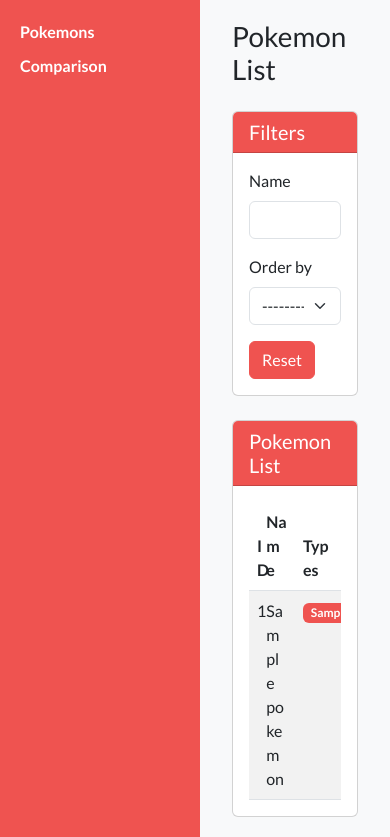
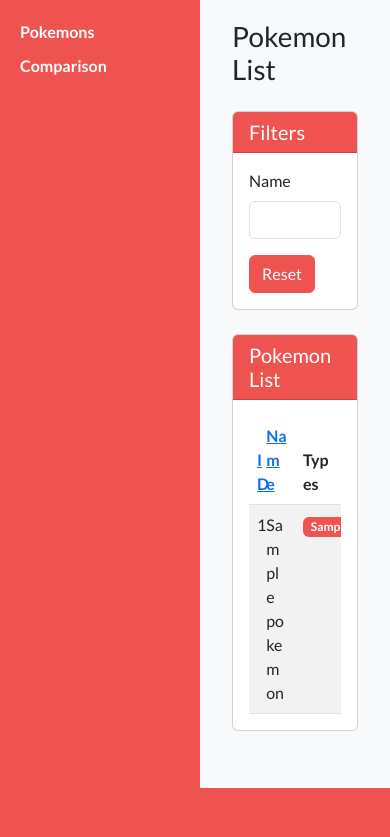
Before and after one commit to vyvojer/pokedex-challenge, a Django app: page / in a window 390 px wide. Shown: the part 56-893 px from the top of the page. After the commit the page ends 844 px from the top, so only its background shows below. Run offline with Django 5.2, Linux system fonts and the light colour scheme; tables that the repository leaves empty hold one stand-in row (values such as "Sample post"); parts of the project's set-up code (start-up, migrations or seed data) failed here and were passed over.

Commit message:
Add dynamic sorting and pagination with HTMX
Introduced HTMX-driven dynamic sorting (`change_order` view) and pagination (`change_page` view) for the Pokémon list. Refactored templates for event-based interactions, removed static dropdowns, and made pagination configurable via the `PAGE_SIZE` setting. Added tests for both features and bumped version to 0.0.5.

```diff
--- a/apps/pokemons/templates/pokemons/pokemon_list.html
+++ b/apps/pokemons/templates/pokemons/pokemon_list.html
@@ -8,8 +8,16 @@
             <table class="table table-striped table-hover mb-0" style="table-layout: fixed; width: 100%">
                 <thead>
                     <tr>
-                        <th style="width: 10%">ID</th>
-                        <th style="width: 40%">Name</th>
+                        <th style="width: 10%">
+                            <a href="#" hx-get="{% url 'pokemons:change_order' field='id' %}" hx-target="#order-input" hx-swap="outerHTML" hx-include="#order-input">
+                                ID
+                            </a>
+                        </th>
+                        <th style="width: 40%">
+                            <a href="#" hx-get="{% url 'pokemons:change_order' field='name' %}" hx-target="#order-input" hx-swap="outerHTML" hx-include="#order-input">
+                                Name
+                            </a>
+                        </th>
                         <th style="width: 50%">Types</th>
                     </tr>
                 </thead>
@@ -66,7 +74,7 @@
                 <li class="page-item active"><a class="page-link" href="#">{{ num }}</a></li>
                 {% elif num > page_obj.number|add:'-3' and num < page_obj.number|add:'3' %}
                 <li class="page-item">
-                    <a class="page-link" href="?{% if request.GET.name__icontains %}name__icontains={{ request.GET.name__icontains }}&{% endif %}{% if request.GET.o %}o={{ request.GET.o }}&{% endif %}page={{ num }}">{{ num }}</a>
+                    <a class="page-link" href="#" hx-get="{% url 'pokemons:change_page' page=num %}" hx-target="#page-input" hx-swap="outerHTML">{{ num }}</a>
                 </li>
                 {% endif %}
             {% endfor %}
--- a/apps/pokemons/templates/pokemons/pokemons.html
+++ b/apps/pokemons/templates/pokemons/pokemons.html
@@ -14,7 +14,7 @@
             </div>
             <div class="card-body">
                 <form method="get" id="filter-form" hx-get="{% url 'pokemons:pokemon_list' %}" hx-target="#pokemon-list"
-                      hx-trigger="submit, change">
+                      hx-trigger="submit, change, page-changed from:body">
                     <div class="row">
                         <div class="col-md-6">
                             <div class="mb-3">
@@ -26,28 +26,10 @@
                                        hx-trigger="keyup delay:250ms changed">
                             </div>
                         </div>
-                        <div class="col-md-6">
-                            <div class="mb-3">
-                                <label for="id_o" class="form-label">Order by</label>
-                                <select name="o" id="id_o" class="form-select">
-                                    <option value="">---------</option>
-                                    <option value="id" {% if filter.form.o.value == 'id' %}selected{% endif %}>ID
-                                        (ascending)
-                                    </option>
-                                    <option value="-id" {% if filter.form.o.value == '-id' %}selected{% endif %}>ID
-                                        (descending)
-                                    </option>
-                                    <option value="name" {% if filter.form.o.value == 'name' %}selected{% endif %}>Name
-                                        (A-Z)
-                                    </option>
-                                    <option value="-name" {% if filter.form.o.value == '-name' %}selected{% endif %}>
-                                        Name (Z-A)
-                                    </option>
-                                </select>
-                            </div>
-                        </div>
                     </div>
                     <a href="{% url 'pokemons:pokemon_list' %}" class="btn btn-primary">Reset</a>
+                    <input id="page-input" type="hidden" name="page" value="1">
+                    <input id="order-input" type="hidden" name="o" value="">
                 </form>
             </div>
         </div>
--- a/apps/pokemons/urls.py
+++ b/apps/pokemons/urls.py
@@ -6,4 +6,6 @@ app_name = "pokemons"
 
 urlpatterns = [
     path("", views.PokemonListView.as_view(), name="pokemon_list"),
+    path("change-page/<int:page>/", views.change_page, name="change_page"),
+    path("change-order/<str:field>/", views.change_order, name="change_order"),
 ]
--- a/apps/pokemons/views.py
+++ b/apps/pokemons/views.py
@@ -1,6 +1,9 @@
+from django.conf import settings
+from django.http import HttpResponse
 from django.shortcuts import render
 from django.views.generic import ListView
 from django_filters.views import FilterView
+from pokemons import services
 from pokemons.filters import PokemonFilter
 from pokemons.models import Pokemon
 
@@ -14,7 +17,7 @@ class PokemonListView(FilterView, ListView):
     queryset = Pokemon.objects.prefetched()
     template_name = "pokemons/pokemons.html"
     context_object_name = "pokemons"
-    paginate_by = 30
+    paginate_by = settings.PAGE_SIZE
     filterset_class = PokemonFilter
 
     def get_template_names(self):
@@ -24,3 +27,17 @@ class PokemonListView(FilterView, ListView):
         if self.request.headers.get("HX-Request"):
             return ["pokemons/pokemon_list.html"]
         return [self.template_name]
+
+
+def change_page(request, page: int) -> HttpResponse:
+    html = f'<input id="page-input" type="hidden" name="page" value="{page}">'
+    # We set the HX-Trigger-After-Swap header to trigger list reload after "page-input" has been swapped.
+    # See the form "hx-trigger"
+    return HttpResponse(html, headers={"HX-Trigger-After-Swap": "page-changed"})
+
+
+def change_order(request, field: str) -> HttpResponse:
+    o = request.GET.get("o", None)
+    ordering = services.change_filter_ordering(ordering=o, field=field)
+    html = f'<input id="order-input" type="hidden" name="o" value="{ordering}">'
+    return HttpResponse(html, headers={"HX-Trigger-After-Swap": "page-changed"})
--- a/pokedex/settings.py
+++ b/pokedex/settings.py
@@ -178,6 +178,9 @@ SPECTACULAR_SETTINGS = {
     "VERSION": "1",
 }
 
+# PAGINATION (not DRF)
+
+PAGE_SIZE = int(os.environ.get("PAGE_SIZE", 10))
 
 # DATA SOURCES
 
--- a/pokedex/templates/pokedex/base.html
+++ b/pokedex/templates/pokedex/base.html
@@ -50,5 +50,6 @@
         document.getElementById('sidebar').classList.toggle('hidden');
     });
 </script>
+<script>htmx.logAll();</script>
 </body>
 </html>
--- a/version.txt
+++ b/version.txt
@@ -1 +1 @@
-0.0.4
+0.0.5
```
Also changed, not shown: apps/pokemons/services.py (+20 -0 lines), tests/pokemons/test_services.py (added, +34 -0 lines), tests/pokemons/test_views.py (+27 -0 lines).
